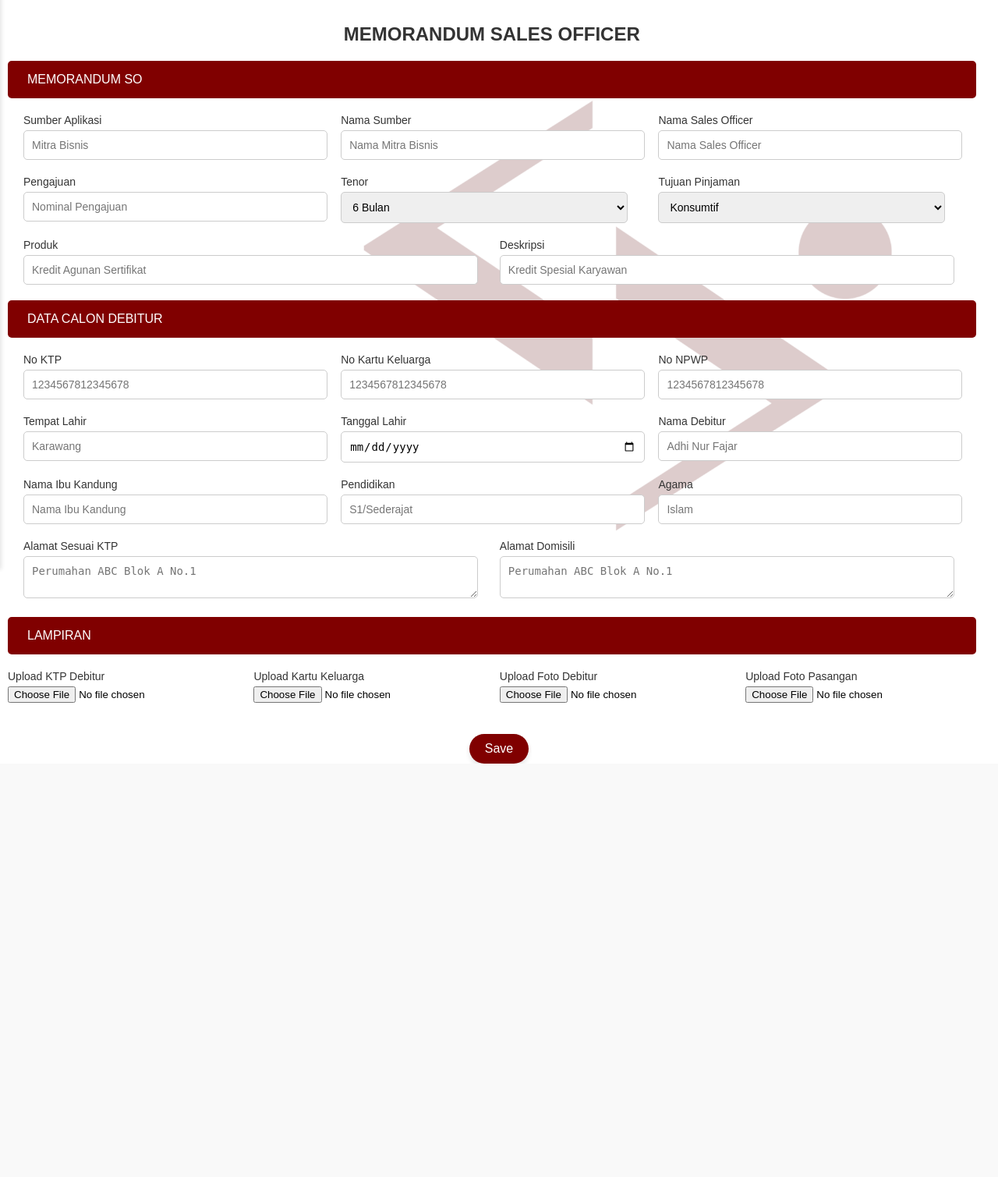
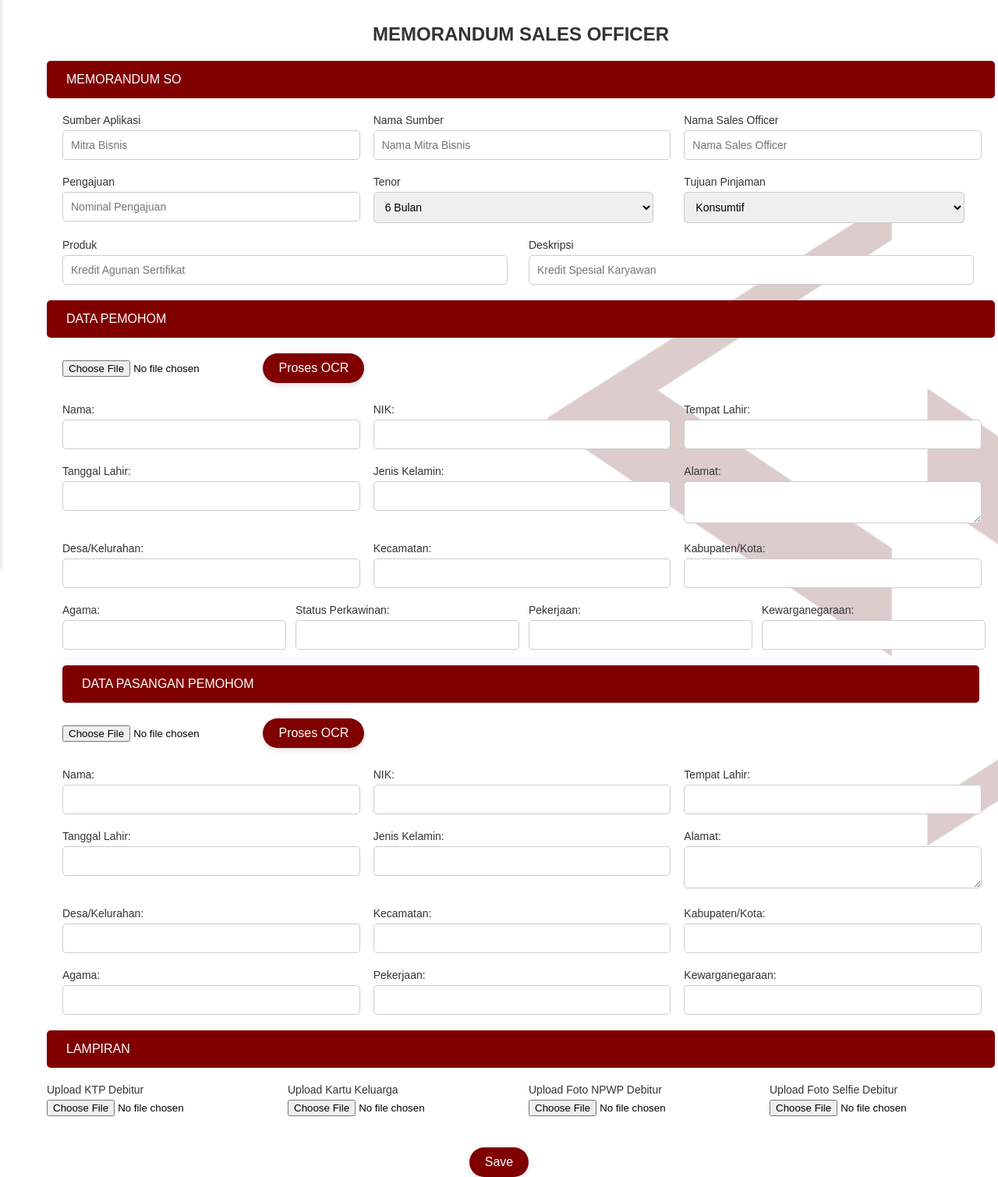
Before and after one commit to WNNDesign21/sibank, a PHP site: page /input_MSO.html in a window 1280 px wide. Shown: the part 70-1579 px from the top of the page at 78% size. Before the commit the page ends 1049 px from the top, so only its background shows below. Run offline with PHP 8.4, Linux system fonts and the light colour scheme.

Commit message:
sudah bisa ocr tetapi desa tidak muncul

```diff
--- a/input.php
+++ b/input.php
@@ -181,8 +181,8 @@
             />
           </div>
           <div class="col-md-4">
-            <label for="nik">Tanggal Lahir:</label>
-            <input type="text" id="tgl-lahir" name="nik" class="form-control" />
+            <label for="tgl-lahir">Tanggal Lahir:</label>
+            <input type="text" id="tgl-lahir" name="tgl-lahir" class="form-control" />
           </div>
           <div class="col-md-4">
             <label for="gender">Jenis Kelamin:</label>
--- a/input_MSO.css
+++ b/input_MSO.css
@@ -129,8 +129,9 @@ nav a {
 }
 
 .container {
-  text-align: center;
-  width: 97%;
+  margin-left: 50px;
+
+  width: 95%;
   padding: 10px;
   display: flex;
   flex-direction: column;
@@ -146,6 +147,7 @@ nav a {
 }
 
 .section-title {
+  display: flex;
 margin-bottom: 20px;
   padding: 15px 0px 15px 25px;
   background-color: #800000; /* Warna latar belakang maroon */
@@ -209,3 +211,8 @@ textarea {
   transition: background-color 0.3s, box-shadow 0.3s ease-in-out;
   cursor: pointer;
 }
+
+.ocr {
+  margin-left: 20px;
+  margin-right: 20px;
+}
--- a/input_MSO.html
+++ b/input_MSO.html
@@ -125,111 +125,260 @@
           </div>
         </div>
       </form>
-      <!-- Data Calon Debitur Section -->
+      <!-- Data PEMOHON Section -->
 
-      <div class="section-title">DATA CALON DEBITUR</div>
-      <form>
+      <div class="section-title">DATA PEMOHOM</div>
+      <div class="ocr">
+        <input
+          type="file"
+          id="ktpImage"
+          accept="image/*"
+          class="form-control"
+        />
+        <button class="btn-primary" onclick="processOCR()">Proses OCR</button>
+      </div>
+      <!-- Hasil OCR -->
+      <pre id="ocrResult" style="display: block"></pre>
+      <form id="ktpForm">
         <div class="form-row">
           <div class="form-group">
-            <label for="no-ktp">No KTP</label>
+            <label for="name">Nama:</label>
+            <input type="text" id="name" name="name" class="form-control" />
+          </div>
+          <div class="form-group">
+            <label for="nik">NIK:</label>
+            <input type="text" id="nik" name="nik" class="form-control" />
+          </div>
+          <div class="form-group">
+            <label for="birthPlaceDate">Tempat Lahir:</label>
             <input
               type="text"
-              id="no-ktp"
+              id="birthPlaceDate"
+              name="birthPlaceDate"
               class="form-control"
-              placeholder="1234567812345678"
-            />
-          </div>
-          <div class="form-group">
-            <label>No Kartu Keluarga</label>
-            <input
-              type="text"
-              id="no-kk"
-              class="form-control"
-              placeholder="1234567812345678"
-            />
-          </div>
-          <div class="form-group">
-            <label>No NPWP</label>
-            <input
-              type="text"
-              id="no-npwp"
-              class="form-control"
-              placeholder="1234567812345678"
             />
           </div>
         </div>
 
         <div class="form-row">
           <div class="form-group">
-            <label>Tempat Lahir</label>
+            <label for="tgl-lahir">Tanggal Lahir:</label>
             <input
               type="text"
-              id="tempat-lahir"
+              id="tgl-lahir"
+              name="tgl-lahir"
               class="form-control"
-              placeholder="Karawang"
+            />
+          </div>
+
+          <div class="form-group">
+            <label for="gender">Jenis Kelamin:</label>
+            <input type="text" id="gender" name="gender" class="form-control" />
+          </div>
+          <div class="form-group">
+            <label for="address">Alamat:</label>
+            <textarea
+              id="address"
+              name="address"
+              class="form-control"
+            ></textarea>
+          </div>
+        </div>
+
+        <div class="form-row">
+          <div class="form-group">
+            <label for="desa">Desa/Kelurahan:</label>
+            <input type="text" id="desa" name="desa" class="form-control" />
+          </div>
+          <div class="form-group">
+            <label for="kecamatan">Kecamatan:</label>
+            <input
+              type="text"
+              id="kecamatan"
+              name="kecamatan"
+              class="form-control"
             />
           </div>
           <div class="form-group">
-            <label>Tanggal Lahir</label>
-            <input type="date" id="tanggal-lahir" class="form-control" />
-          </div>
-          <div class="form-group">
-            <label>Nama Debitur</label>
+            <label for="kabupatenKota">Kabupaten/Kota:</label>
             <input
               type="text"
-              id="nama-debitur"
+              id="kabupatenKota"
+              name="kabupatenKota"
               class="form-control"
-              placeholder="Adhi Nur Fajar"
             />
           </div>
         </div>
 
         <div class="form-row">
           <div class="form-group">
-            <label>Nama Ibu Kandung</label>
+            <label for="religion">Agama:</label>
             <input
               type="text"
-              id="nama-ibu"
+              id="religion"
+              name="religion"
               class="form-control"
-              placeholder="Nama Ibu Kandung"
             />
           </div>
           <div class="form-group">
-            <label>Pendidikan</label>
+            <label for="maritalStatus">Status Perkawinan:</label>
             <input
               type="text"
-              id="pendidikan"
+              id="maritalStatus"
+              name="maritalStatus"
               class="form-control"
-              placeholder="S1/Sederajat"
             />
           </div>
           <div class="form-group">
-            <label>Agama</label>
+            <label for="job">Pekerjaan:</label>
+            <input type="text" id="job" name="job" class="form-control" />
+          </div>
+          <div class="form-group">
+            <label for="citizenship">Kewarganegaraan:</label>
             <input
               type="text"
-              id="agama"
+              id="citizenship"
+              name="citizenship"
               class="form-control"
-              placeholder="Islam"
+            />
+          </div>
+        </div>
+
+        <!-- Data PASANGAN PEMOHON -->
+        <div class="section-title">DATA PASANGAN PEMOHOM</div>
+      </form>
+      <div class="ocr">
+        <input
+          type="file"
+          id="ktpImage-psg"
+          accept="image/*"
+          class="form-control"
+        />
+        <button class="btn-primary" onclick="processOCRpsg()">
+          Proses OCR
+        </button>
+      </div>
+      <!-- Hasil OCR -->
+      <pre id="ocrResult-psg" style="display: block"></pre>
+      <form id="ktpForm">
+        <div class="form-row">
+          <div class="form-group">
+            <label for="name-psg">Nama:</label>
+            <input
+              type="text"
+              id="name-psg"
+              name="name-psg"
+              class="form-control"
+            />
+          </div>
+          <div class="form-group">
+            <label for="nik-psg">NIK:</label>
+            <input
+              type="text"
+              id="nik-psg"
+              name="nik-psg"
+              class="form-control"
+            />
+          </div>
+          <div class="form-group">
+            <label for="birthPlaceDate-psg">Tempat Lahir:</label>
+            <input
+              type="text"
+              id="birthPlaceDate-psg"
+              name="birthPlaceDate-psg"
+              class="form-control"
             />
           </div>
         </div>
 
         <div class="form-row">
           <div class="form-group">
-            <label>Alamat Sesuai KTP</label>
+            <label for="tgl-lahir-psg">Tanggal Lahir:</label>
+            <input
+              type="text"
+              id="tgl-lahir-psg"
+              name="tgl-lahir-psg"
+              class="form-control"
+            />
+          </div>
+
+          <div class="form-group">
+            <label for="gender-psg">Jenis Kelamin:</label>
+            <input
+              type="text"
+              id="gender-psg"
+              name="gender-psg"
+              class="form-control"
+            />
+          </div>
+          <div class="form-group">
+            <label for="address-psg">Alamat:</label>
             <textarea
-              id="alamat-ktp"
+              id="address-psg"
+              name="address-psg"
               class="form-control"
-              placeholder="Perumahan ABC Blok A No.1"
             ></textarea>
           </div>
+        </div>
+
+        <div class="form-row">
           <div class="form-group">
-            <label>Alamat Domisili</label>
-            <textarea
-              id="alamat-domisili"
+            <label for="desa-psg">Desa/Kelurahan:</label>
+            <input
+              type="text"
+              id="desa-psg"
+              name="desa-psg"
               class="form-control"
-              placeholder="Perumahan ABC Blok A No.1"
-            ></textarea>
+            />
+          </div>
+          <div class="form-group">
+            <label for="kecamatan-psg">Kecamatan:</label>
+            <input
+              type="text"
+              id="kecamatan-psg"
+              name="kecamatan-psg"
+              class="form-control"
+            />
+          </div>
+          <div class="form-group">
+            <label for="kabupatenKota-psg">Kabupaten/Kota:</label>
+            <input
+              type="text"
+              id="kabupatenKota-psg"
+              name="kabupatenKota-psg"
+              class="form-control"
+            />
+          </div>
+        </div>
+
+        <div class="form-row">
+          <div class="form-group">
+            <label for="religion-psg">Agama:</label>
+            <input
+              type="text"
+              id="religion-psg"
+              name="religion-psg"
+              class="form-control"
+            />
+          </div>
+
+          <div class="form-group">
+            <label for="job-psg">Pekerjaan:</label>
+            <input
+              type="text"
+              id="job-psg"
+              name="job-psg"
+              class="form-control"
+            />
+          </div>
+          <div class="form-group">
+            <label for="citizenship-psg">Kewarganegaraan:</label>
+            <input
+              type="text"
+              id="citizenship-psg"
+              name="citizenship-psg"
+              class="form-control"
+            />
           </div>
         </div>
       </form>
@@ -262,22 +411,22 @@
         </div>
         <div class="form-group">
           <div class="upload-box">
-            <label for="fotoDebitur">Upload Foto Debitur</label>
+            <label for="fotoDebitur">Upload Foto NPWP Debitur</label>
             <input
               type="file"
-              id="fotoDebitur"
-              name="lampiran_foto_debitur"
+              id="npwpDebitur"
+              name="lampiran_npwp_debitur"
               accept="image/*"
             />
           </div>
         </div>
         <div class="form-group">
           <div class="upload-box">
-            <label for="fotoPasangan">Upload Foto Pasangan</label>
+            <label for="fotoPasangan">Upload Foto Selfie Debitur</label>
             <input
               type="file"
-              id="fotoPasangan"
-              name="lampiran_foto_pasangan"
+              id="fotoDebitur"
+              name="lampiran_foto_debitur"
               accept="image/*"
             />
           </div>
@@ -296,6 +445,222 @@
         sidebar.classList.toggle("sidebar-open");
         hamburger.classList.toggle("hamburger-open");
       }
+
+      function processOCR() {
+        const fileInput = document.getElementById("ktpImage").files[0];
+        const apiKey = "K81624968088957"; // Ganti dengan API Key Anda
+
+        if (!fileInput) {
+          alert("Pilih gambar KTP terlebih dahulu!");
+          return;
+        }
+
+        const formData = new FormData();
+        formData.append("apikey", apiKey);
+        formData.append("language", "eng"); // Menggunakan Bahasa Indonesia
+        formData.append("file", fileInput);
+        formData.append("isTable", true); // Mengaktifkan mode table recognition
+        formData.append("scale", true); // Auto-enlarge content
+        formData.append("OCREngine", 2); // Menggunakan OCR Engine 2
+
+        fetch("https://api.ocr.space/parse/image", {
+          method: "POST",
+          body: formData,
+        })
+          .then((response) => response.json())
+          .then((data) => {
+            if (data.OCRExitCode === 1) {
+              const parsedText = data.ParsedResults[0].ParsedText;
+              document.getElementById("ocrResult").textContent = parsedText;
+
+              // Memproses hasil OCR untuk diisi di form
+              autofillForm(parsedText);
+            } else {
+              document.getElementById("ocrResult").textContent =
+                "Error: " + data.ErrorMessage;
+            }
+          })
+          .catch((error) => {
+            console.error("Error:", error);
+            document.getElementById("ocrResult").textContent =
+              "Terjadi kesalahan saat melakukan OCR.";
+          });
+      }
+      // s*[:;]? kode ini untuk menentukan titik dua, titik koma, dan spasi
+      // s*([^\d]*) kode ini untuk menghilangkan angka
+
+      function autofillForm(parsedText) {
+        // Regex untuk mencari data berdasarkan label yang umum di KTP
+        const nameMatch = parsedText.match(/Nama\s*[:;]?\s*(.*)/i);
+        const nikMatch = parsedText.match(/NIK\s*[:;]?\s*(\d+)/i);
+        const birthPlaceDateMatch = parsedText.match(
+          /Tempat\/Tgl Lahir\s*[:;]?\s*([A-Za-z\s]+),\s*(\d{2}-\d{2}-\d{4})/i
+        );
+
+        const genderMatch = parsedText.match(
+          /Jenis Kelamin\s*[:;]?\s*(Laki-Laki|Perempuan)/i
+        );
+        const addressMatch = parsedText.match(/Alamat\s*[:;]?\s*(.*)/i);
+        const desaMatch = parsedText.match(/Kel\Desa\s*[:;]\s*(.*)/i);
+
+        const kecamatanMatch = parsedText.match(/Kecamatan\s*[:;]\s*(.*)/i);
+        const religionMatch = parsedText.match(/Agama\s*[:;]?\s*(.*)/i);
+        const maritalStatusMatch = parsedText.match(
+          /Status Perkawinan\s*[:;]?\s*(Kawin|Belum Kawin)/i
+        );
+        const jobMatch = parsedText.match(/Pekerjaan\s*[:;]?\s*([^\d]*)/i);
+        const citizenshipMatch = parsedText.match(
+          /Kewarganegaraan\s*[:;]?\s*(.*)/i
+        );
+
+        // Mencari kata "Kabupaten" atau "Kota" dan mengambil teks setelahnya
+        const kabupatenKotaMatch = parsedText.match(
+          /kabupaten\s+([a-zA-Z\s]+)\s+NIK/i
+        );
+
+        // Menyimpan hasil OCR ke dalam form
+        document.getElementById("name").value = nameMatch ? nameMatch[1] : "";
+        document.getElementById("nik").value = nikMatch ? nikMatch[1] : "";
+        if (birthPlaceDateMatch) {
+          const birthPlace = birthPlaceDateMatch[1].trim();
+          document.getElementById("birthPlaceDate").value = `${birthPlace}`;
+          const birthDate = birthPlaceDateMatch[2].trim();
+          document.getElementById("tgl-lahir").value = `${birthDate}`;
+        }
+
+        document.getElementById("gender").value = genderMatch
+          ? genderMatch[1]
+          : "";
+        document.getElementById("address").value = addressMatch
+          ? addressMatch[1]
+          : "";
+        document.getElementById("desa").value = desaMatch ? desaMatch[1] : "";
+        document.getElementById("kecamatan").value = kecamatanMatch
+          ? kecamatanMatch[1]
+          : "";
+
+        // Mengisi kabupaten/kota dengan data setelah kata "Kabupaten" atau "Kota"
+        document.getElementById("kabupatenKota").value = kabupatenKotaMatch
+          ? kabupatenKotaMatch[1] // Mengambil teks setelah "Kabupaten" atau "Kota"
+          : "";
+
+        document.getElementById("religion").value = religionMatch
+          ? religionMatch[1]
+          : "";
+        document.getElementById("maritalStatus").value = maritalStatusMatch
+          ? maritalStatusMatch[1]
+          : "";
+        document.getElementById("job").value = jobMatch ? jobMatch[1] : "";
+        document.getElementById("citizenship").value = citizenshipMatch
+          ? citizenshipMatch[1]
+          : "";
+      }
+
+      // PASANGAN
+      function processOCRpsg() {
+        const fileInput = document.getElementById("ktpImage-psg").files[0];
+        const apiKey = "K81624968088957"; // Ganti dengan API Key Anda
+
+        if (!fileInput) {
+          alert("Pilih gambar KTP Pasangan terlebih dahulu!");
+          return;
+        }
+
+        const formData = new FormData();
+        formData.append("apikey", apiKey);
+        formData.append("language", "eng"); // Menggunakan Bahasa Indonesia
+        formData.append("file", fileInput);
+        formData.append("isTable", true); // Mengaktifkan mode table recognition
+        formData.append("scale", true); // Auto-enlarge content
+        formData.append("OCREngine", 2); // Menggunakan OCR Engine 2
+
+        fetch("https://api.ocr.space/parse/image", {
+          method: "POST",
+          body: formData,
+        })
+          .then((response) => response.json())
+          .then((data) => {
+            if (data.OCRExitCode === 1) {
+              const parsedText = data.ParsedResults[0].ParsedText;
+              document.getElementById("ocrResult-psg").textContent = parsedText;
+
+              // Memproses hasil OCR untuk diisi di form
+              autofillFormpsg(parsedText);
+            } else {
+              document.getElementById("ocrResult-psg").textContent =
+                "Error: " + data.ErrorMessage;
+            }
+          })
+          .catch((error) => {
+            console.error("Error:", error);
+            document.getElementById("ocrResult-psg").textContent =
+              "Terjadi kesalahan saat melakukan OCR.";
+          });
+      }
+
+      function autofillFormpsg(parsedText) {
+        // Regex untuk mencari data berdasarkan label yang umum di KTP
+        const nameMatch = parsedText.match(/Nama\s*[;:]?\s*(.*)/i);
+        const nikMatch = parsedText.match(/NIK\s*[:;]?\s*(\d+)/i);
+        const birthPlaceDateMatch = parsedText.match(
+          /Tempat\/Tgl Lahir\s*[:;]?\s*([A-Za-z\s]+),\s*(\d{2}-\d{2}-\d{4})/i
+        );
+
+        const genderMatch = parsedText.match(
+          /Jenis Kelamin\s*[:;]?\s*(Laki-Laki|Perempuan)/i
+        );
+        const addressMatch = parsedText.match(/Alamat\s*[:;]?\s*(.*)/i);
+        const desaMatch = parsedText.match(/Kel\Desa\s*[:;]?\s*(.*)/i);
+        const kecamatanMatch = parsedText.match(/Kecamatan\s*[:;]?\s*(.*)/i);
+        const religionMatch = parsedText.match(/Agama\s*[:;]?\s*(.*)/i);
+        const jobMatch = parsedText.match(/Pekerjaan\s*[:;]?\s*([^\d]*)/i);
+        const citizenshipMatch = parsedText.match(
+          /Kewarganegaraan\s*[:;]?\s*(.*)/i
+        );
+
+        // Mencari kata "Kabupaten" atau "Kota" dan mengambil teks setelahnya
+        const kabupatenKotaMatch = parsedText.match(
+          /kabupaten\s+([a-zA-Z\s]+)\s+NIK/i
+        );
+
+        // Menyimpan hasil OCR ke dalam form
+        document.getElementById("name-psg").value = nameMatch
+          ? nameMatch[1]
+          : "";
+        document.getElementById("nik-psg").value = nikMatch ? nikMatch[1] : "";
+        if (birthPlaceDateMatch) {
+          const birthPlace = birthPlaceDateMatch[1].trim();
+          document.getElementById("birthPlaceDate-psg").value = `${birthPlace}`;
+          const birthDate = birthPlaceDateMatch[2].trim();
+          document.getElementById("tgl-lahir-psg").value = `${birthDate}`;
+        }
+
+        document.getElementById("gender-psg").value = genderMatch
+          ? genderMatch[1]
+          : "";
+        document.getElementById("address-psg").value = addressMatch
+          ? addressMatch[1]
+          : "";
+        document.getElementById("desa-psg").value = desaMatch
+          ? desaMatch[1]
+          : "";
+        document.getElementById("kecamatan-psg").value = kecamatanMatch
+          ? kecamatanMatch[1]
+          : "";
+
+        // Mengisi kabupaten/kota dengan data setelah kata "Kabupaten" atau "Kota"
+        document.getElementById("kabupatenKota-psg").value = kabupatenKotaMatch
+          ? kabupatenKotaMatch[1] // Mengambil teks setelah "Kabupaten" atau "Kota"
+          : "";
+
+        document.getElementById("religion-psg").value = religionMatch
+          ? religionMatch[1]
+          : "";
+        document.getElementById("job-psg").value = jobMatch ? jobMatch[1] : "";
+        document.getElementById("citizenship-psg").value = citizenshipMatch
+          ? citizenshipMatch[1]
+          : "";
+      }
     </script>
   </body>
 </html>
```
